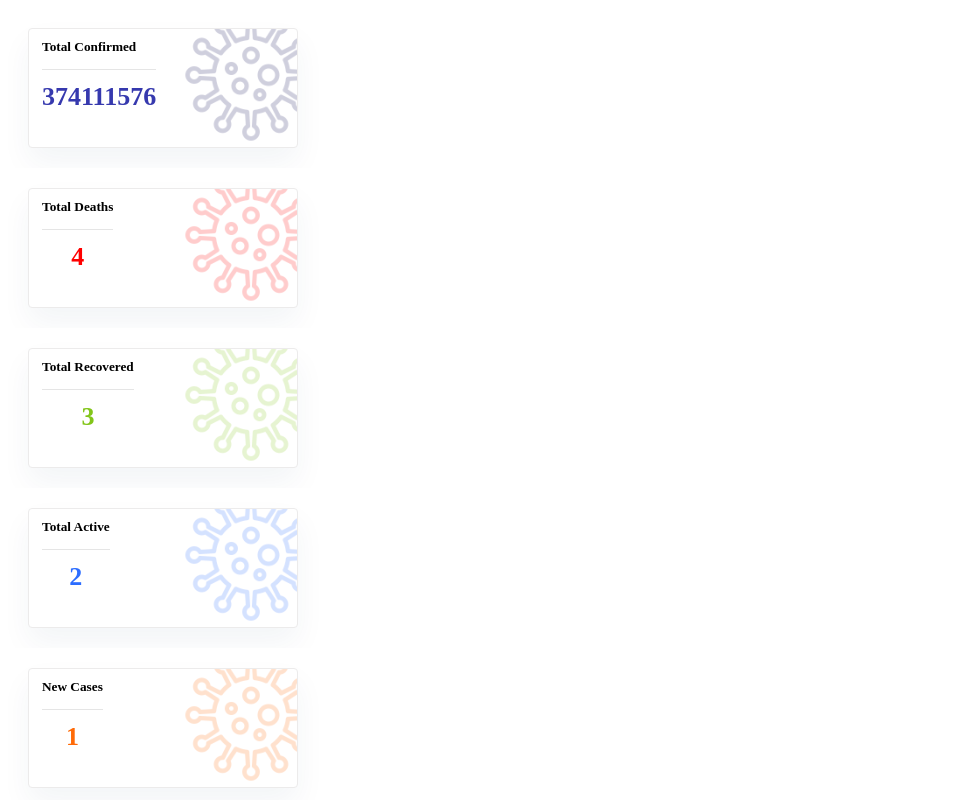
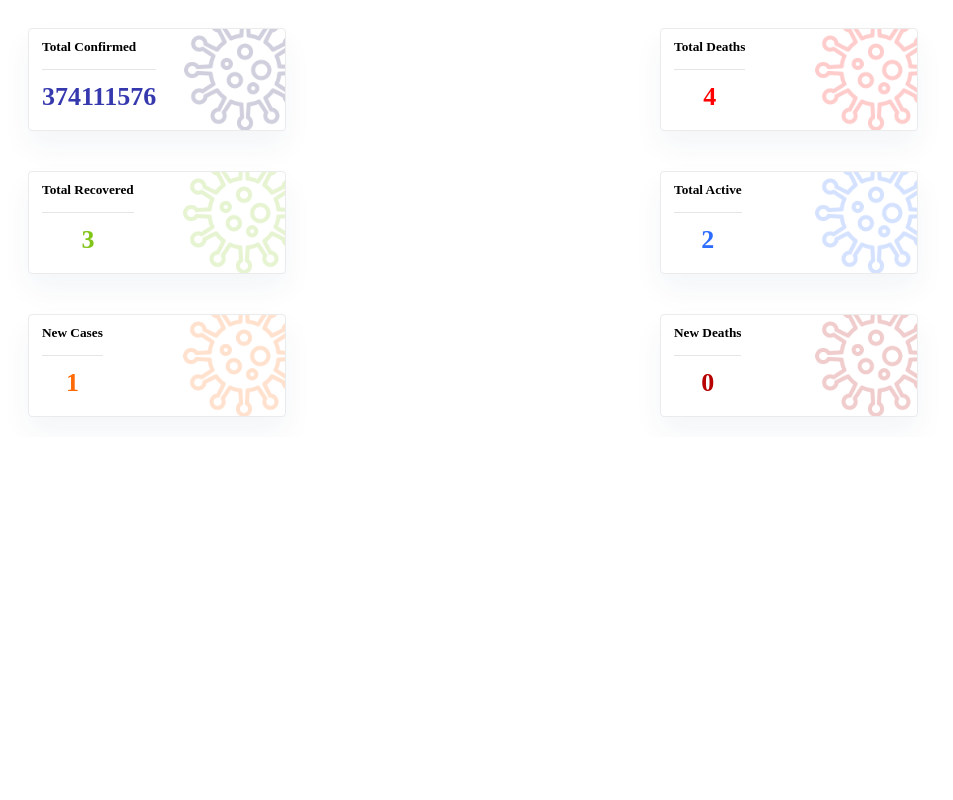
Before and after one commit to Angelinabassano/CovidTracker, a React (Vite) app: page /Tracker1 in a window 1280 px wide. Shown: the top 800 px of the page, without its empty margins (0-953 px from the left). Built offline with nearby package versions, Linux system fonts and the light colour scheme.

Commit message:
container for reusableCards

```diff
--- a/src/components/reusableCardsTracker1/CardDesign.jsx
+++ b/src/components/reusableCardsTracker1/CardDesign.jsx
@@ -2,7 +2,7 @@
 import imagesTracker1 from "../../utils/images/imagesTracker1.js";
 import reusableCardsImage from "../../utils/images/imagesTracker1.js";
 import ReusableCards from "./ReusableCards.jsx";
-
+import "../../components/reusableCardsTracker1/reusableCards.css"
 
 const List = () => {
   const infoCard = [
@@ -15,7 +15,7 @@ const List = () => {
 
   ];
   return (
-    <div >
+    <div className="cardsContainer">
       {infoCard.map((infoCard, index) => (
         <ReusableCards
           key={index}
--- a/src/components/reusableCardsTracker1/ReusableCards.jsx
+++ b/src/components/reusableCardsTracker1/ReusableCards.jsx
@@ -4,7 +4,8 @@ import "../../components/reusableCardsTracker1/reusableCards.css"
 
 const ReusableCards = ({ icon, label, value, color }) => {
   return (
-    <div className="reusableCardsContainer">
+    <>
+
     <div className="card">
       <div className="info" >
         <h5 className="label">{label}</h5>
@@ -14,7 +15,8 @@ const ReusableCards = ({ icon, label, value, color }) => {
         <img className="imgIcon" src={icon} alt={label} />
       </div>
     </div>
-    </div>
+
+    </>
   );
 };
 export default ReusableCards;
--- a/src/components/reusableCardsTracker1/reusableCards.css
+++ b/src/components/reusableCardsTracker1/reusableCards.css
@@ -2,11 +2,15 @@
     box-sizing: border-box;
     overflow: hidden;
 }
+.cardsContainer{
+    display:grid;
+    grid-template-columns: repeat(2, 1fr);
 
+}
 .card{
     background-color: rgb(255, 255, 255);
-    width: 270px;
-    height:120px;
+    width: 258px;
+    height:103px;
     display: flex;
     justify-content: space-between;
     border-radius: 4px;
@@ -27,11 +31,10 @@
     text-align: center;
 }
 .imgIcon{
-    width:140px;
-    height:140px;
+    width:130px;
+    height:130px;
     opacity: 0.2;
     position: relative;
     top: -24px;
     left: 24px;
-
 }
```
Also changed, not shown: src/components/reusableCardsTracker1/reusableCardsContainer.css (added).
